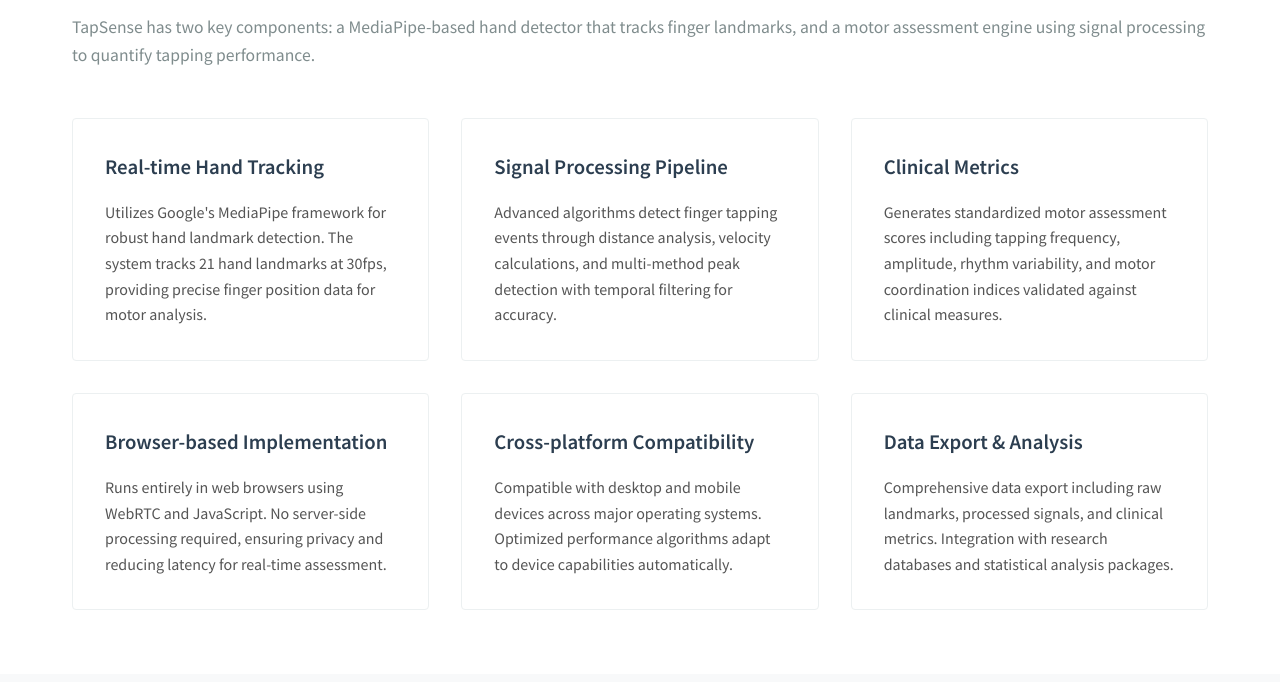
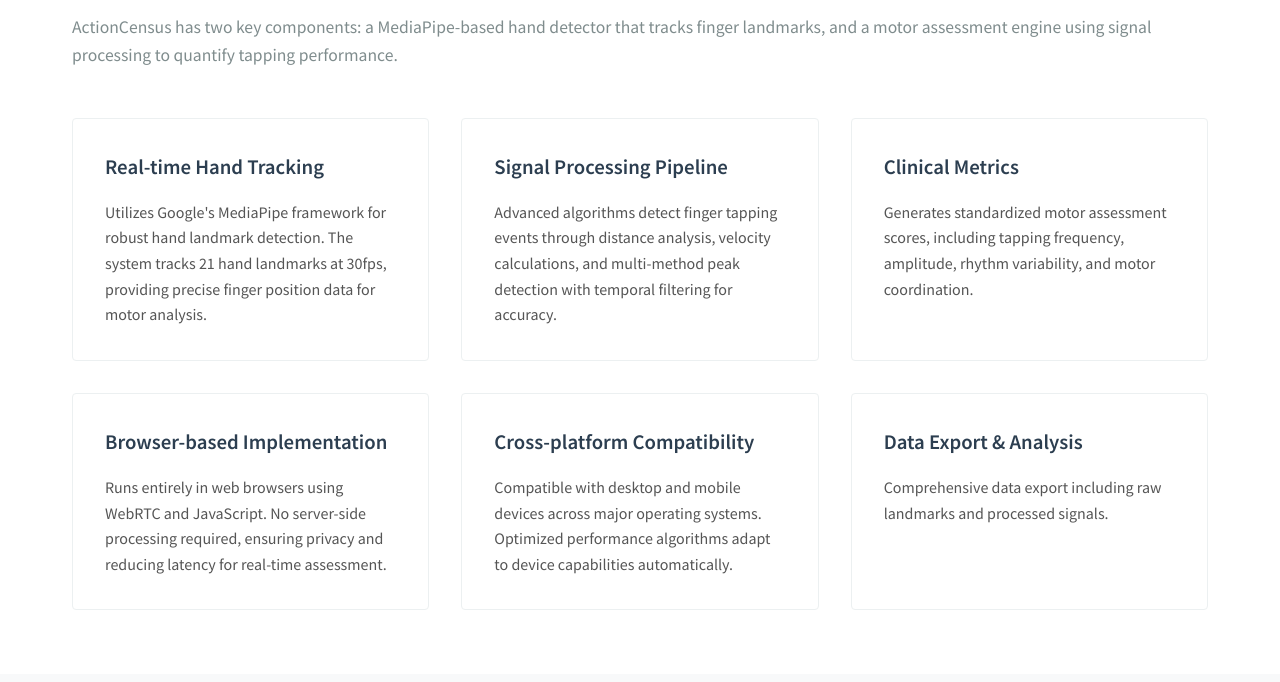
Before and after one commit to ShadowCoder1/ActionCensus.home, a plain HTML site: page index.html in a window 1280 px wide. Shown: the part 598-1280 px from the top of the page. Drawn offline with Linux system fonts and the light colour scheme.

Commit message:
Update index.html

```diff
--- a/index.html
+++ b/index.html
@@ -407,7 +407,7 @@
             <div class="container">
                 <h2 class="section-title">System Architecture</h2>
                 <p class="section-subtitle">
-                    TapSense has two key components: a MediaPipe-based hand detector that tracks finger landmarks,
+                    ActionCensus has two key components: a MediaPipe-based hand detector that tracks finger landmarks,
                     and a motor assessment engine using signal processing to quantify tapping performance.
                 </p>
 
@@ -422,7 +422,7 @@
                     </div>
                     <div class="feature-item">
                         <h3>Clinical Metrics</h3>
-                        <p>Generates standardized motor assessment scores including tapping frequency, amplitude, rhythm variability, and motor coordination indices validated against clinical measures.</p>
+                        <p>Generates standardized motor assessment scores, including tapping frequency, amplitude, rhythm variability, and motor coordination.</p>
                     </div>
                     <div class="feature-item">
                         <h3>Browser-based Implementation</h3>
@@ -434,7 +434,7 @@
                     </div>
                     <div class="feature-item">
                         <h3>Data Export & Analysis</h3>
-                        <p>Comprehensive data export including raw landmarks, processed signals, and clinical metrics. Integration with research databases and statistical analysis packages.</p>
+                        <p>Comprehensive data export including raw landmarks and processed signals.</p>
                     </div>
                 </div>
             </div>
@@ -647,7 +647,7 @@ actionCensus.startAssessment();
                 </div>
                 <div class="footer-section">
                     <h4>Contact</h4>
-                    <a href="mailto:research@tapsense.org">research@tapsense.org</a>
+                    <a href="mailto:research@ActionCensus.org">physical.intelligence.lab@gmail.com</a>
                     <a href="#">Technical Support</a>
                     <a href="#">Academic Partnerships</a>
                     <a href="#">Media Inquiries</a>
```
